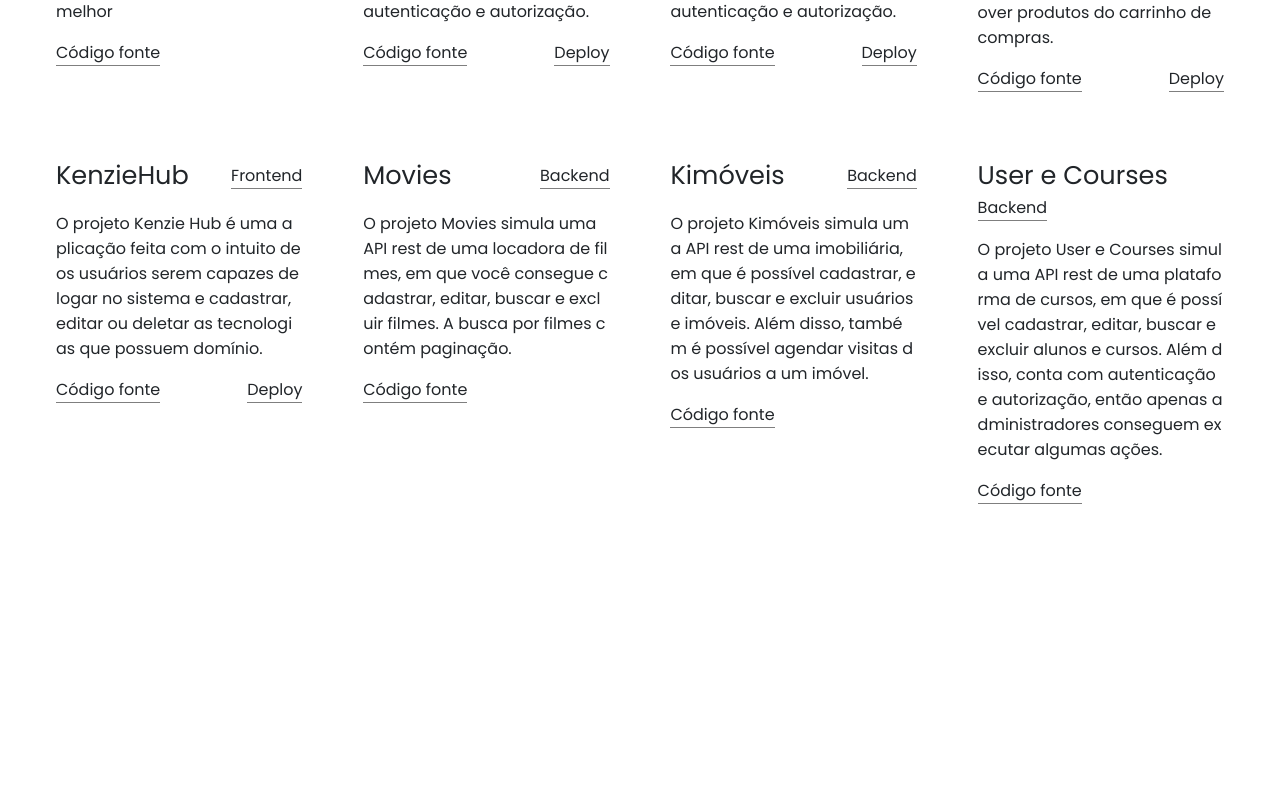
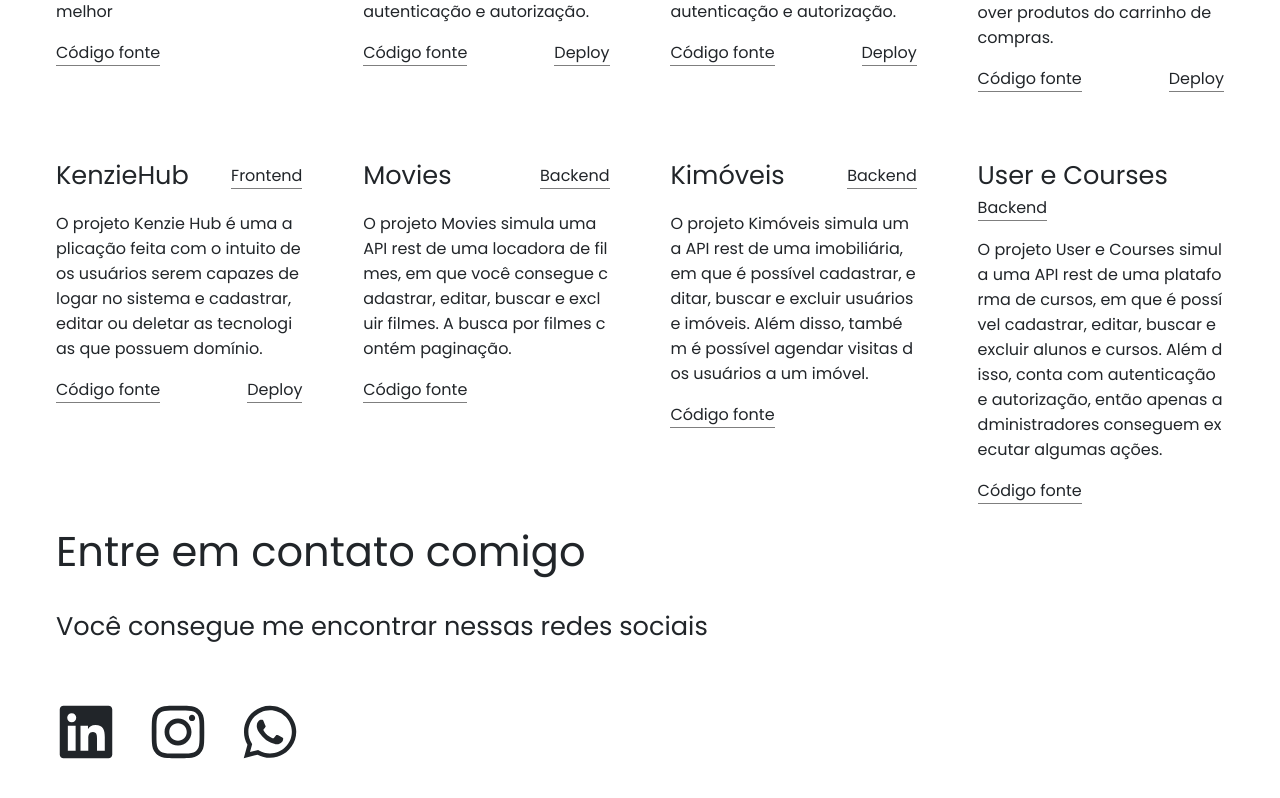
Before and after one commit to joaoPedrooC/Portifolio, a React (Vite) app: page / in a window 1280 px wide. Shown: the part 1786-2584 px from the top of the page. Before the commit the page ends 2306 px from the top, so only its background shows below. Built offline with nearby package versions, Linux system fonts and the light colour scheme.

Commit message:
feat: contacts section

```diff
--- a/src/App.tsx
+++ b/src/App.tsx
@@ -1,5 +1,6 @@
 import { Header } from "./components/Header/Header"
 import { AboutSection } from "./components/Sections/AboutSection/AboutSection"
+import { ContactsSection } from "./components/Sections/ContactsSection/ContactsSection"
 import { ProjectsSection } from "./components/Sections/ProjectsSection/ProjectsSection"
 import { TechnologiesSection } from "./components/Sections/TechnologiesSection/TechnologiesSection"
 import './styles/index.scss'
@@ -12,6 +13,7 @@ export const App = () => {
         <AboutSection />
         <TechnologiesSection />
         <ProjectsSection />
+        <ContactsSection />
       </main>
     </>
   )
--- /dev/null
+++ b/src/components/Sections/ContactsSection/ContactsList/ContactsList.tsx
@@ -0,0 +1,27 @@
+import { FaLinkedin } from 'react-icons/fa6';
+import { FaInstagram } from 'react-icons/fa';
+import { FaWhatsapp } from 'react-icons/fa';
+
+import styles from './style.module.scss'
+
+export const ContactsList = () => {
+	return (
+		<ul className={styles.contactsList__container}>
+			<li>
+				<a href='https://www.linkedin.com/in/joaopedrocorreia-/' target='_blank' >
+					<FaLinkedin />
+				</a>
+			</li>
+			<li>
+				<a href='https://www.instagram.com/joaopedro9429/' target='_blank' >
+					<FaInstagram />
+				</a>
+			</li>
+			<li>
+				<a href='https://wa.me/5534991860491' target='_blank' >
+					<FaWhatsapp />
+				</a>
+			</li>
+		</ul>
+	);
+};
--- /dev/null
+++ b/src/components/Sections/ContactsSection/ContactsList/style.module.scss
@@ -0,0 +1,16 @@
+.contactsList__container {
+  display: flex;
+  align-items: center;
+
+  padding: 2rem 0 4rem;
+  gap: 2rem;
+
+  & > li > a > svg {
+    color: var(--color-black-1);
+
+    width: clamp(30px, 5vw, 60px);
+    height: clamp(30px, 5vw, 60px);
+
+    cursor: pointer;
+  }
+}
--- /dev/null
+++ b/src/components/Sections/ContactsSection/ContactsSection.tsx
@@ -0,0 +1,15 @@
+import { ContactsList } from "./ContactsList/ContactsList"
+
+import styles from './style.module.scss'
+
+export const ContactsSection = () => {
+  return (
+    <section className={styles.contactsSection__container}>
+      <div className="container">
+        <h2 className="font secondary">Entre em contato comigo</h2>
+        <p className="font tertiary">Você consegue me encontrar nessas redes sociais</p>
+        <ContactsList />
+      </div>
+    </section>
+  )
+}
--- /dev/null
+++ b/src/components/Sections/ContactsSection/style.module.scss
@@ -0,0 +1,6 @@
+.contactsSection__container > div {
+  display: flex;
+  flex-direction: column;
+
+  gap: 1.5rem;
+}
```
